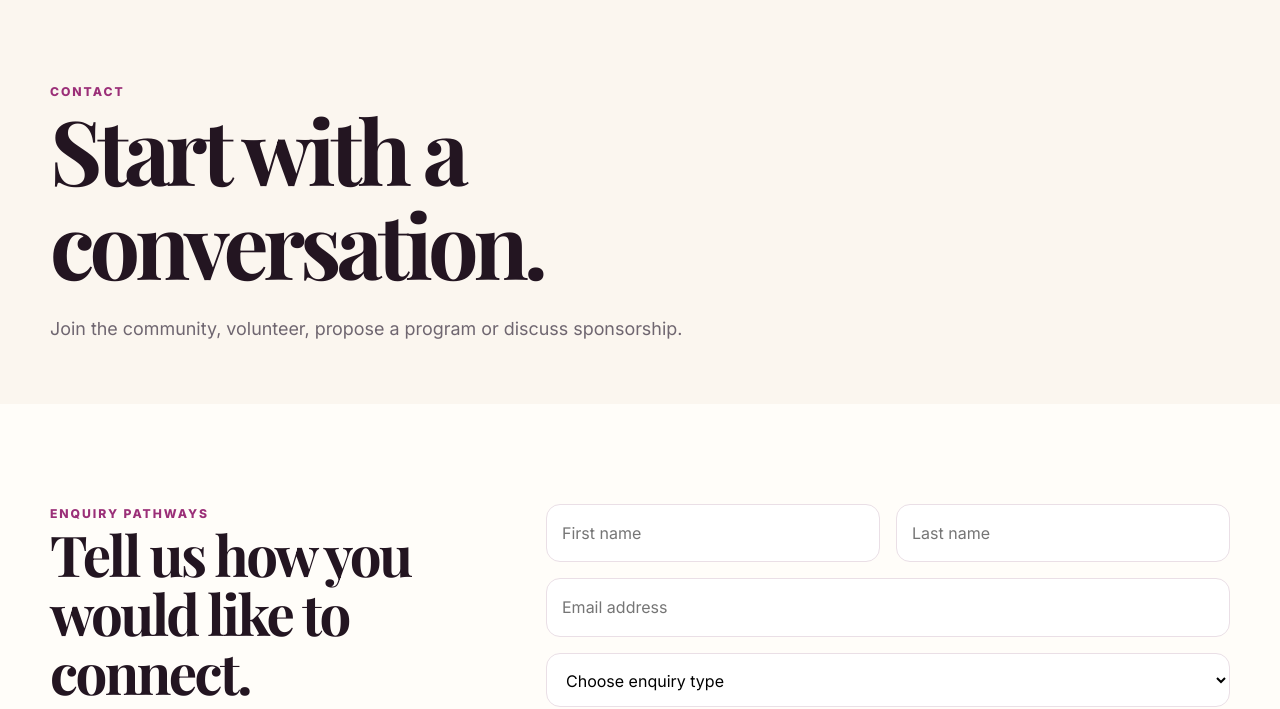
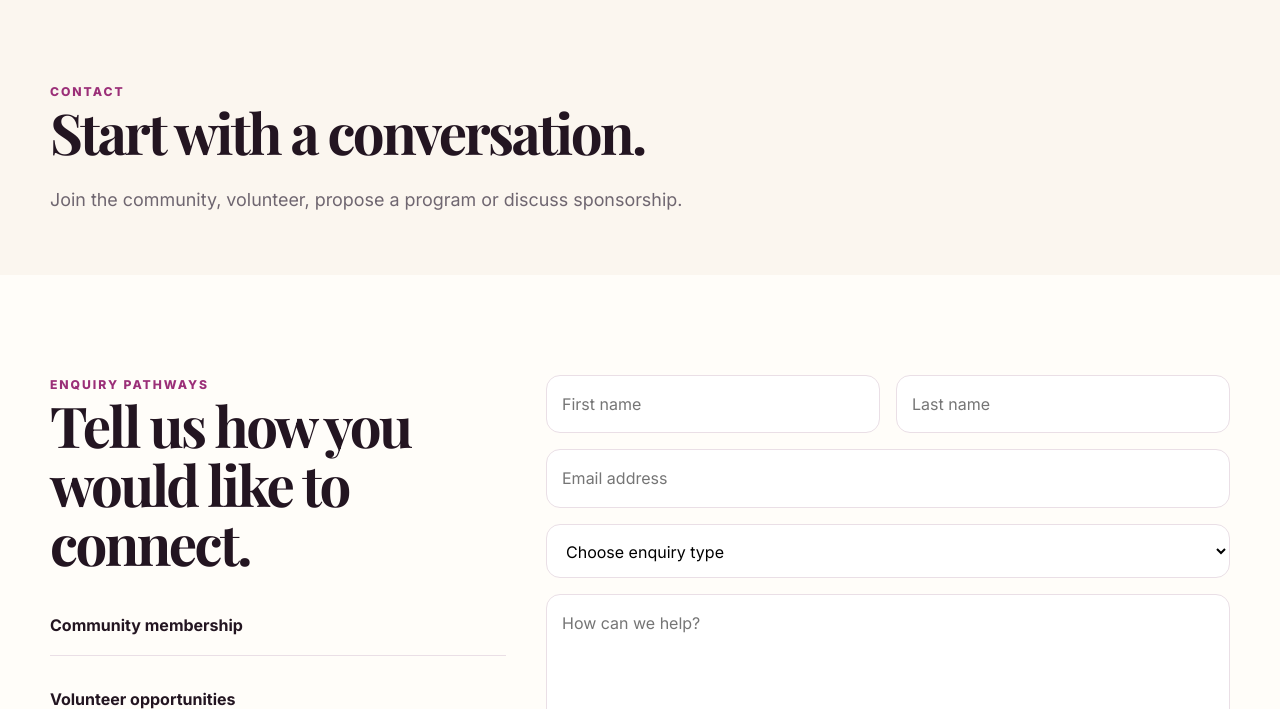
Before and after one commit to TechConnectLearningHub/melton-maguvalu-website, a plain HTML site: page contact.html in a window 1280 px wide. Shown: the part 91-800 px from the top of the page. Drawn offline with nearby package versions, Linux system fonts and the light colour scheme.

Commit message:
feat: updates to the website

```diff
--- a/contact.html
+++ b/contact.html
@@ -38,7 +38,7 @@
         <section class="subhero">
             <div class="container">
                 <div class="eyebrow">Contact</div>
-                <h1>Start with a<br>conversation.</h1>
+                <h2>Start with a conversation.</h2>
                 <p>Join the community, volunteer, propose a program or discuss sponsorship.</p>
             </div>
         </section>
```
